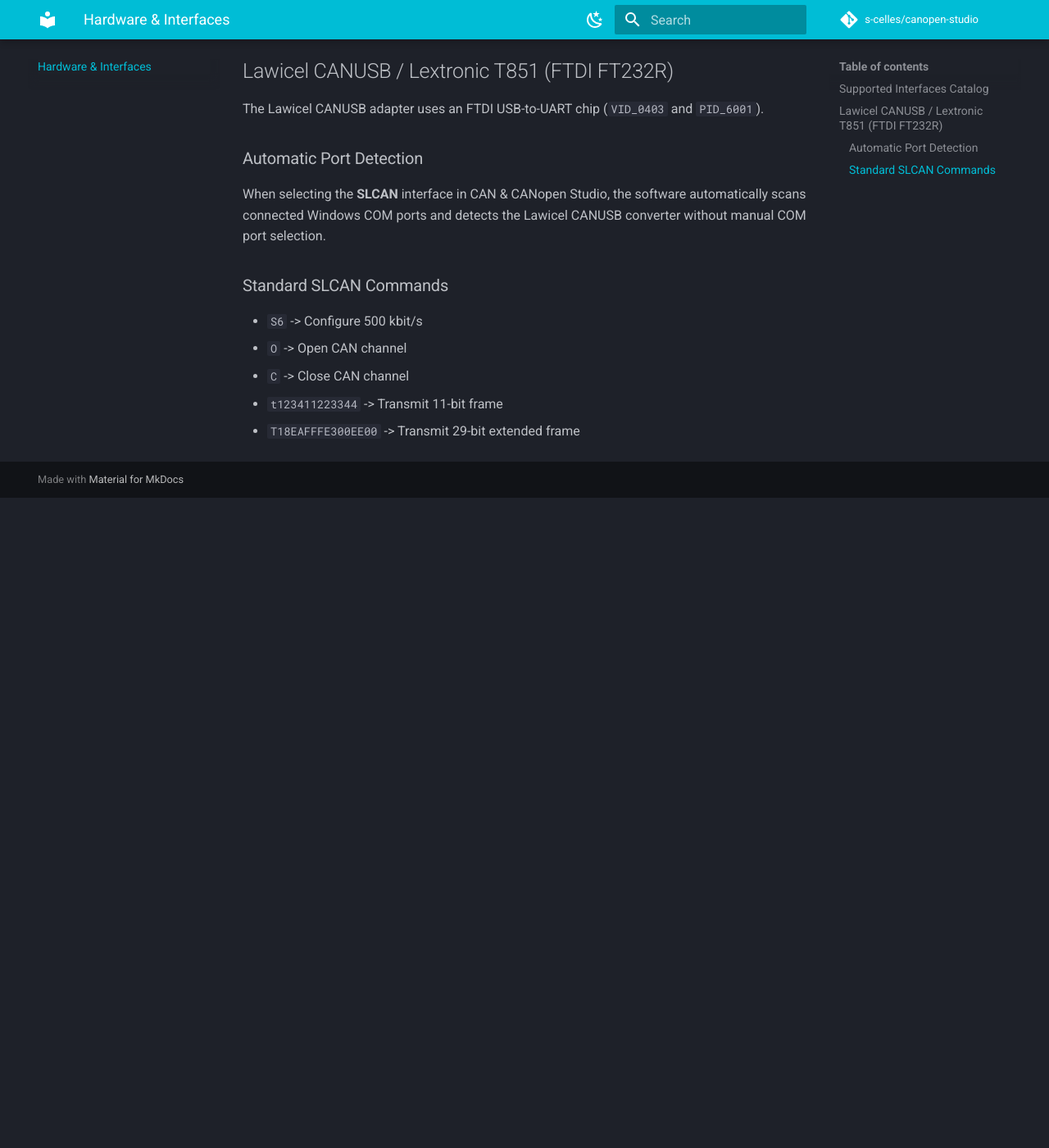
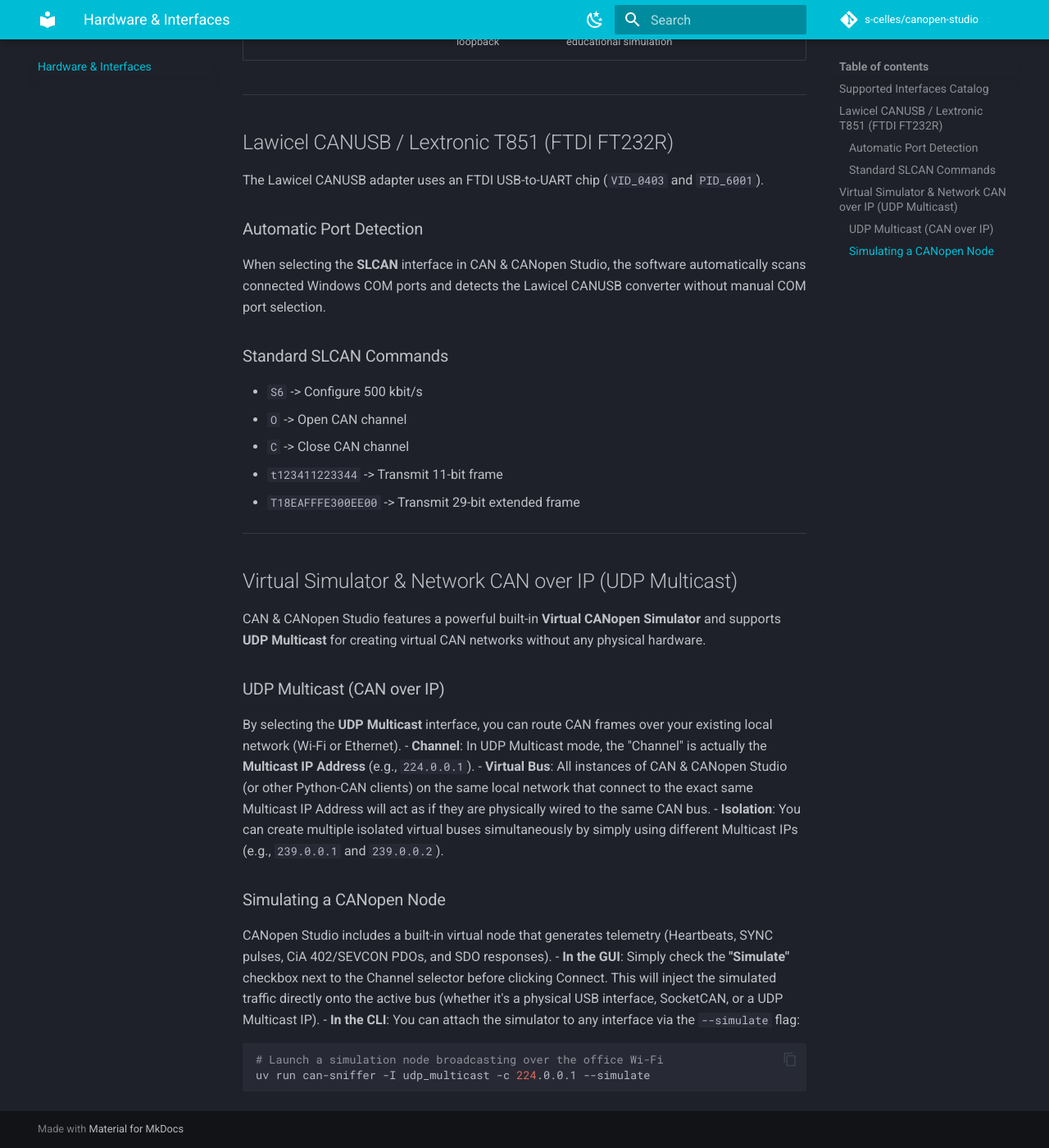
Before and after one commit to s-celles/canopen-studio, an MkDocs documentation site: the page built from docs/hardware.md, in a window 1280 px wide and 1400 px high, scrolled down 982 px. Shown: the whole window at 82% size. Built offline with MkDocs 1.6.1 and Material for MkDocs 9.7.7, drawn with Linux system fonts in a browser that asks for light colours; comment, search, counter and statistics services are not loaded; before the commit the page ends 1589 px from its top, so only the background shows below that; some of the changed text lies outside the part shown.

Commit message:
docs: document UDP Multicast and Virtual Simulator functionality
Assisted-by: AI

````diff
--- a/docs/hardware.md
+++ b/docs/hardware.md
@@ -15,6 +15,7 @@
 | **`ixxat`** | IXXAT VCI | IXXAT VCI v4 DLL | USB-to-CAN V2, compact, automotive | `0`, `1` |
 | **`gs_usb`** | gs_usb (Candlelight) | WinUSB / libusb | Candlelight, Geschwister Schneider | `0` |
 | **`socketcan`** | Linux SocketCAN | Native Linux Kernel | Any Linux CAN interface | `can0`, `vcan0` |
+| **`udp_multicast`** | UDP Multicast (CAN over IP) | Network UDP Sockets | Any Local IP Network (Wi-Fi/Ethernet) | `224.0.0.1`, `239.0.0.1` |
 | **`virtual`** | Virtual Simulator | In-memory loopback | Hardware-free educational simulation | `virtual_bus` |
 
 ---
@@ -32,3 +33,24 @@
 - `C`  -> Close CAN channel
 - `t123411223344` -> Transmit 11-bit frame
 - `T18EAFFFE300EE00` -> Transmit 29-bit extended frame
+
+---
+
+## Virtual Simulator & Network CAN over IP (UDP Multicast)
+
+CAN & CANopen Studio features a powerful built-in **Virtual CANopen Simulator** and supports **UDP Multicast** for creating virtual CAN networks without any physical hardware.
+
+### UDP Multicast (CAN over IP)
+By selecting the **UDP Multicast** interface, you can route CAN frames over your existing local network (Wi-Fi or Ethernet).
+- **Channel**: In UDP Multicast mode, the "Channel" is actually the **Multicast IP Address** (e.g., `224.0.0.1`).
+- **Virtual Bus**: All instances of CAN & CANopen Studio (or other Python-CAN clients) on the same local network that connect to the exact same Multicast IP Address will act as if they are physically wired to the same CAN bus.
+- **Isolation**: You can create multiple isolated virtual buses simultaneously by simply using different Multicast IPs (e.g., `239.0.0.1` and `239.0.0.2`).
+
+### Simulating a CANopen Node
+CANopen Studio includes a built-in virtual node that generates telemetry (Heartbeats, SYNC pulses, CiA 402/SEVCON PDOs, and SDO responses).
+- **In the GUI**: Simply check the **"Simulate"** checkbox next to the Channel selector before clicking Connect. This will inject the simulated traffic directly onto the active bus (whether it's a physical USB interface, SocketCAN, or a UDP Multicast IP).
+- **In the CLI**: You can attach the simulator to any interface via the `--simulate` flag:
+  ```bash
+  # Launch a simulation node broadcasting over the office Wi-Fi
+  uv run can-sniffer -I udp_multicast -c 224.0.0.1 --simulate
+  ```
````
